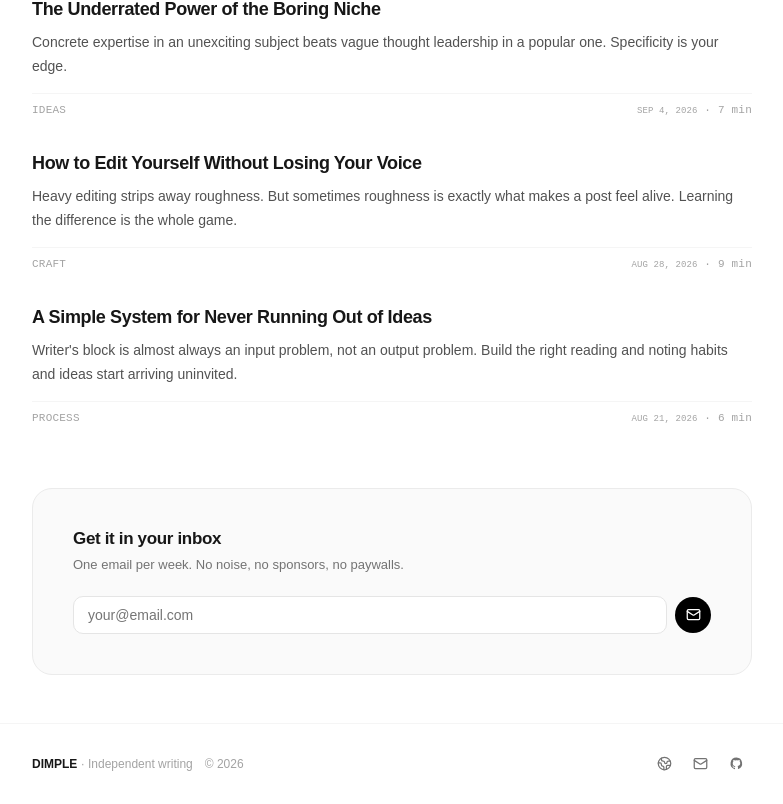
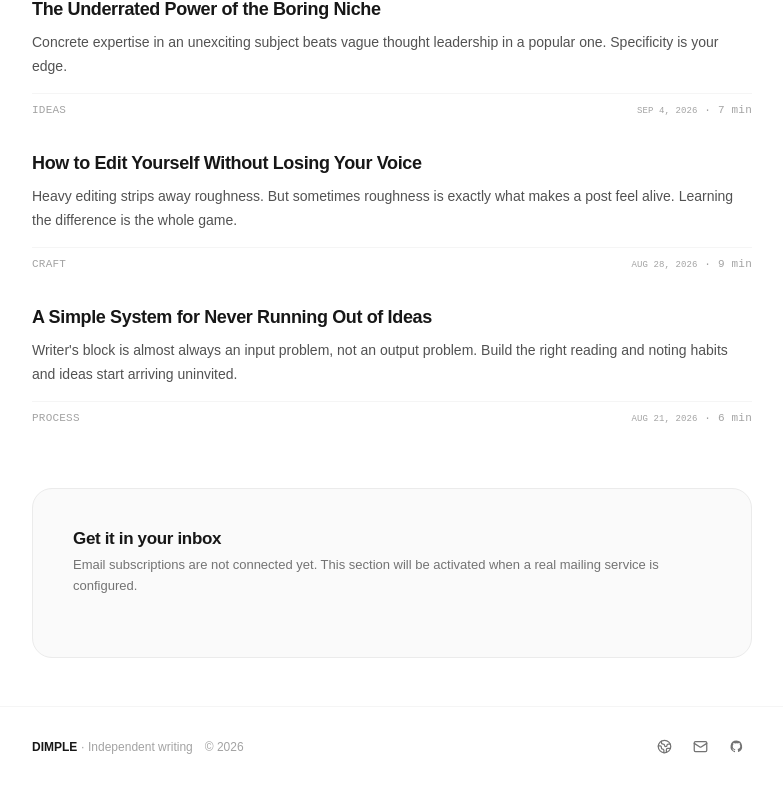
Before and after one commit to akcizur/kaap, a React (Vite) app: page / in a window 1280 px wide. Shown: the part 856-1660 px from the top of the page, without its empty margins (248-1031 px from the left). Built offline with nearby package versions, Linux system fonts and the light colour scheme; a web font is replaced by a local one.

Commit message:
Fix layout wrapper and remove simulated newsletter signup

```diff
--- a/src/App.tsx
+++ b/src/App.tsx
@@ -1,4 +1,4 @@
-import { useEffect, useMemo, useRef, useState, type ChangeEvent, type FormEvent } from 'react'
+import { useEffect, useMemo, useRef, useState, type ChangeEvent } from 'react'
 import {
   Globe2,
   Mail,
@@ -15,8 +15,6 @@ import { usePreferences } from './hooks/usePreferences'
 
 export default function App() {
   const { preferences, updatePreference } = usePreferences()
-  const [email, setEmail] = useState('')
-  const [subscribed, setSubscribed] = useState(false)
   const [searchOpen, setSearchOpen] = useState(false)
   const [searchQuery, setSearchQuery] = useState('')
   const searchInputRef = useRef<HTMLInputElement>(null)
@@ -86,11 +84,6 @@ export default function App() {
 
   function handleThemeToggle() {
     updatePreference('theme', theme === 'light' ? 'dark' : 'light')
-  }
-
-  function handleSubscribe(event: FormEvent<HTMLFormElement>) {
-    event.preventDefault()
-    if (email.trim()) setSubscribed(true)
   }
 
   return (
@@ -198,7 +191,7 @@ export default function App() {
             </span>
           </div>
 
-          <div className="posts posts-list">
+          <div className={VIEW_MODES[viewMode].containerClass}>
             {filteredPosts.map((post, index) => (
               <PostCard
                 key={post.id}
@@ -219,34 +212,10 @@ export default function App() {
           )}
 
           <section className="newsletter">
-            {subscribed ? (
-              <div className="subscription-success">
-                <div className="success-icon">✓</div>
-                <div className="success-title">You're subscribed.</div>
-                <p>First issue lands next Thursday.</p>
-              </div>
-            ) : (
-              <>
-                <div className="newsletter-copy">
-                  <h3>Get it in your inbox</h3>
-                  <p>One email per week. No noise, no sponsors, no paywalls.</p>
-                </div>
-                <form onSubmit={handleSubscribe} className="subscribe-form">
-                  <input
-                    className="email-input"
-                    type="email"
-                    value={email}
-                    onChange={(event: ChangeEvent<HTMLInputElement>) => setEmail(event.target.value)}
-                    placeholder="your@email.com"
-                    required
-                    aria-label="Email address"
-                  />
-                  <button type="submit" className="subscribe-button" title="Subscribe" aria-label="Subscribe">
-                    <Mail className="ui-icon" size={15} strokeWidth={2} aria-hidden="true" />
-                  </button>
-                </form>
-              </>
-            )}
+            <div className="newsletter-copy">
+              <h3>Get it in your inbox</h3>
+              <p>Email subscriptions are not connected yet. This section will be activated when a real mailing service is configured.</p>
+            </div>
           </section>
         </main>
       )}
```
